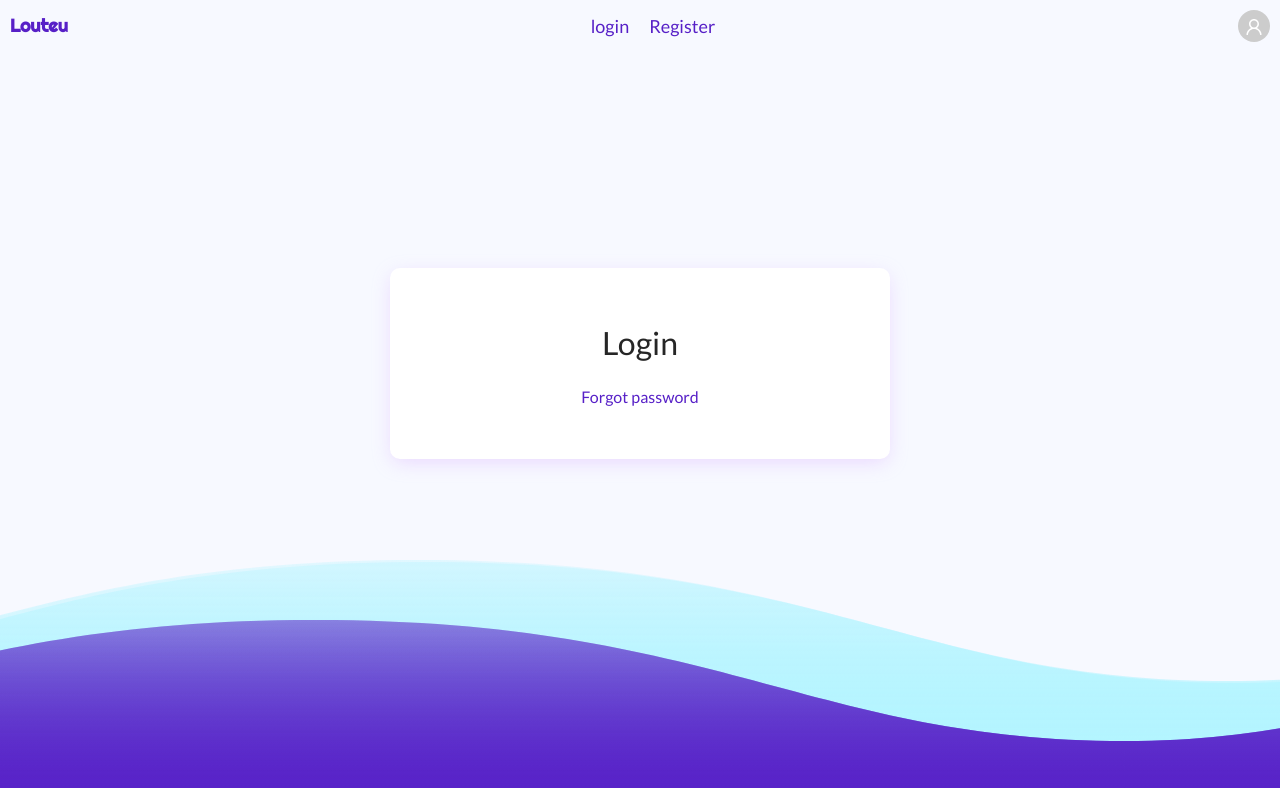
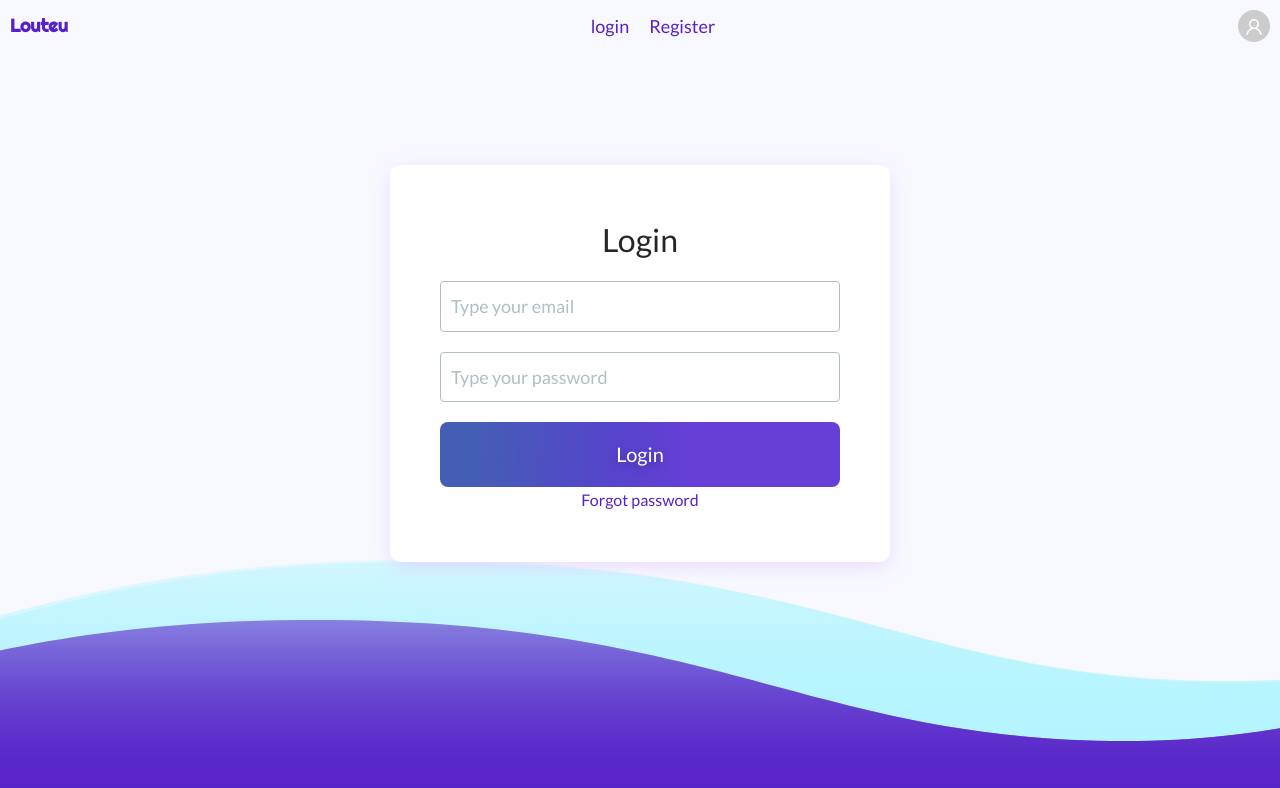
Before and after one commit to DaniCastel/louteu, a Next.js app: page /login in a window 1280 px wide. Shown: the top 788 px of the page. Built offline with nearby package versions, Linux system fonts and the light colour scheme.

Commit message:
login styles

```diff
--- a/components/login/index.tsx
+++ b/components/login/index.tsx
@@ -22,16 +22,26 @@ type IUser = {
 export default function Login() {
   const router = useRouter();
   const [buttonText, setButtonText] = useState("Login");
+  const [state, setState] = useState({
+    email: "",
+    password: "",
+  });
+  const handleChange = (name) => (e) => {
+    setState({
+      ...state,
+      [name]: e.target.value,
+    });
+  };
 
-  const onFinish = async (values: IUser) => {
+  const handleSubmit = async (e) => {
     setButtonText("Logging in");
-
+    e.preventDefault();
     try {
       const response = await axios.post<{
         message: string;
       }>(`${API}/login`, {
-        email: values.email,
-        password: values.password,
+        email: state.email,
+        password: state.password,
       });
       authenticate(response, () => {
         isAuth().role === "admin"
@@ -50,17 +60,43 @@ export default function Login() {
     }
   };
 
-  const onFinishFailed = (errorInfo: any) => {
-    console.log("Failed:", errorInfo);
-  };
+  const loginForm = () => (
+    <form onSubmit={handleSubmit} className={styles.form}>
+      <div className="form-group">
+        <input
+          value={state.email}
+          onChange={handleChange("email")}
+          type="email"
+          className="form-control"
+          placeholder="Type your email"
+          required
+        />
+      </div>
+      <div className="form-group">
+        <input
+          value={state.password}
+          onChange={handleChange("password")}
+          type="password"
+          className="form-control"
+          placeholder="Type your password"
+          required
+        />
+      </div>
+      <div className="form-group">
+        <button className={styles.button}>{buttonText}</button>
+      </div>
+    </form>
+  );
+
   useEffect(() => {
     isAuth() && router.push("/");
   }, []);
 
   return (
     <div className={styles.container}>
-      <div className={styles.login_panel}>
+      <div className={styles.panel}>
         <h1>Login</h1>
+        {loginForm()}
         <Link href="/auth/password/forgot">
           <a>Forgot password</a>
         </Link>
--- a/components/login/login.module.scss
+++ b/components/login/login.module.scss
@@ -9,7 +9,7 @@
 }
 
 
-.login_panel {
+.panel {
   display: grid;
   grid-template-columns: 1fr;
   overflow: hidden;
@@ -28,11 +28,62 @@
   }
 }
 
-.button,
-.form {
+.button{
   width: 100%;
 }
 
+.form{
+  width: 100%;
+
+  input{
+    width: 100%;
+    margin-bottom: 2rem;
+    display: block;
+    padding: 2rem;
+    color: inherit;
+    width: 100%;
+    font-size: 1.8rem;
+    border: none;
+    border-radius: 0.4rem;
+    border: 1px solid #B0BEC5;
+    padding: 1rem;
+    transition: box-shadow var(--transitionDuration);
+  }
+
+  input::placeholder {
+    color: #B0BEC5;
+  }
+
+  input:focus {
+    outline: none;
+    box-shadow: 0.2rem 0.8rem 1.6rem var(--colorPrimary600);
+    border: 2px solid $color-primary;
+  }
+
+  .button {
+    background-image: linear-gradient(92.88deg, #455EB5 9.16%, #5643CC 43.89%, #673FD7 64.72%);
+    border-radius: 8px;
+    border-style: none;
+    box-sizing: border-box;
+    color: #FFFFFF;
+    cursor: pointer;
+    flex-shrink: 0;
+    font-size: 2rem;
+    font-weight: 500;
+    padding: 1.7rem;
+    text-align: center;
+    text-shadow: rgba(0, 0, 0, 0.25) 0 3px 8px;
+    transition: all .5s;
+    user-select: none;
+    -webkit-user-select: none;
+    touch-action: manipulation;
+  }
+
+  .button:hover {
+    box-shadow: rgba(80, 63, 205, 0.5) 0 1px 30px;
+    transition-duration: .1s;
+  }
+}
 
 
 .ocean {
```
